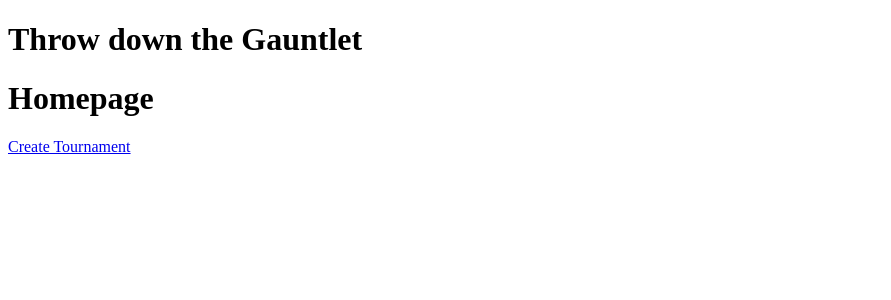
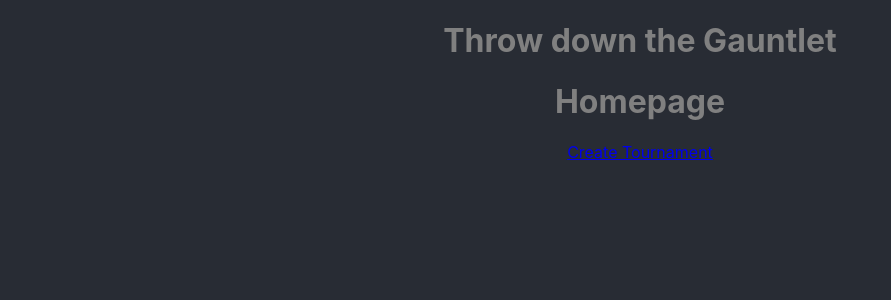
Before and after one commit to CamLRay/Throw-Down-The-Gauntlet, a React (Create React App) app: page / in a window 1280 px wide. Shown: the top 300 px of the page, without its empty margins (0-891 px from the left). Built offline with nearby package versions, Linux system fonts and the light colour scheme.

Commit message:
add timer

```diff
--- a/src/App.css
+++ b/src/App.css
@@ -1,5 +1,6 @@
 .App {
   text-align: center;
+  background-color: #282c34;
 }
 
 .App-logo {
@@ -36,3 +37,8 @@
     transform: rotate(360deg);
   }
 }
+
+@font-face {
+  font-family: 'digital-7';
+  src: url('./fonts/digital-7-mono.ttf');
+}
--- a/src/App.js
+++ b/src/App.js
@@ -6,14 +6,14 @@ import Koth from './components/Koth';
 
 function App() {
   return (
-  <>
+  <div className='App'>
   <h1>Throw down the Gauntlet</h1>
   <Routes>
     <Route path='/' element={<Home />} />
     <Route path='/tournaments' element={<TournamentControl />} />
     <Route path='/koth' element={<Koth />} />
   </Routes>
-  </>
+  </div>
   );
 }
 
--- a/src/components/Koth.jsx
+++ b/src/components/Koth.jsx
@@ -3,6 +3,7 @@ import { useState } from 'react'
 import { v4 } from 'uuid'
 import Ring from './Ring'
 import ScoreBoard from './ScoreBoard'
+import Timer from './Timer'
 
 function Koth() {
 const [counters, setCounters] = useState([
--- /dev/null
+++ b/src/components/Timer.jsx
@@ -0,0 +1,75 @@
+import { React, useState, useEffect, useRef } from 'react'
+
+function Timer() {
+  const [seconds, setSeconds] = useState(0);
+  const [isActive, setIsActive] = useState(false);
+  const [editing, setEditing] = useState(false);
+  const [color, setColor] = useState('white');
+  const timeRef = useRef(0)
+
+  const toggle = () =>{
+    setIsActive(!isActive);
+  }
+
+  const reset = () =>{
+    setSeconds(timeRef.current);
+    setIsActive(false);
+  }
+
+  useEffect(()=>{
+    let interval = null;
+    if(!editing && isActive && seconds > 0) {
+      interval = setInterval(()=>{
+        setSeconds(seconds => seconds-1);
+      }, 1000);
+    } else if (isActive && seconds < 1){
+      clearInterval(interval);
+    } else if (!isActive && seconds !== 0) {
+      clearInterval(interval);
+    }
+    return () => clearInterval(interval);
+  },[editing, isActive, seconds]);
+
+  useEffect(()=>{
+    if(parseInt(seconds) < 60){
+      setColor('red');
+    } else if (parseInt(seconds) < 300){
+      setColor('yellow');
+    } else if (parseInt(seconds) >= 300){
+      setColor('white');
+    }
+  },[seconds])
+
+  const clockStyle = {
+    fontFamily: 'digital-7',
+    src: "url('../assets/fonts/digital-7.ttf')",
+    color: color,
+    fontSize: '6rem'
+  }
+
+
+  const handleTime = (time) =>{
+    setSeconds(time*60)
+    timeRef.current = time*60;
+  }
+
+
+
+  return (
+    <div className="app">
+    <div style={clockStyle}>
+      {editing ? <><input type='number' placeholder='Enter minutes...' autoFocus onChange={(e)=>handleTime(e.target.value)} /><button onClick={()=>setEditing(false)}>Set</button></> : <div onClick={()=>setEditing(true)}>{(Math.floor(seconds/60)/100).toFixed(2).slice(2)}:{((seconds%60)/100).toFixed(2).slice(2)}</div>}
+    </div>
+    <div className="row">
+      <button className={`button button-primary button-primary-${isActive ? 'active' : 'inactive'}`} onClick={toggle}>
+        {isActive ? 'Pause' : 'Start'}
+      </button>
+      <button className="button" onClick={reset}>
+        Reset
+      </button>
+    </div>
+  </div>
+  )
+}
+
+export default Timer
--- /dev/null
+++ b/src/index.css
@@ -0,0 +1,10 @@
+body {
+  margin: 0;
+  font-family: -apple-system, BlinkMacSystemFont, 'Segoe UI', 'Roboto', 'Oxygen',
+    'Ubuntu', 'Cantarell', 'Fira Sans', 'Droid Sans', 'Helvetica Neue',
+    sans-serif;
+  -webkit-font-smoothing: antialiased;
+  -moz-osx-font-smoothing: grayscale;
+  background-color: #282c34;
+  color: grey;
+}
--- a/src/index.js
+++ b/src/index.js
@@ -2,6 +2,7 @@ import React from 'react';
 import ReactDOM from 'react-dom/client';
 import App from './App';
 import { BrowserRouter as Router } from 'react-router-dom';
+import './index.css';
 
 
 const root = ReactDOM.createRoot(document.getElementById('root'));
```
Also changed, not shown: src/fonts/digital-7-mono.ttf (added).
